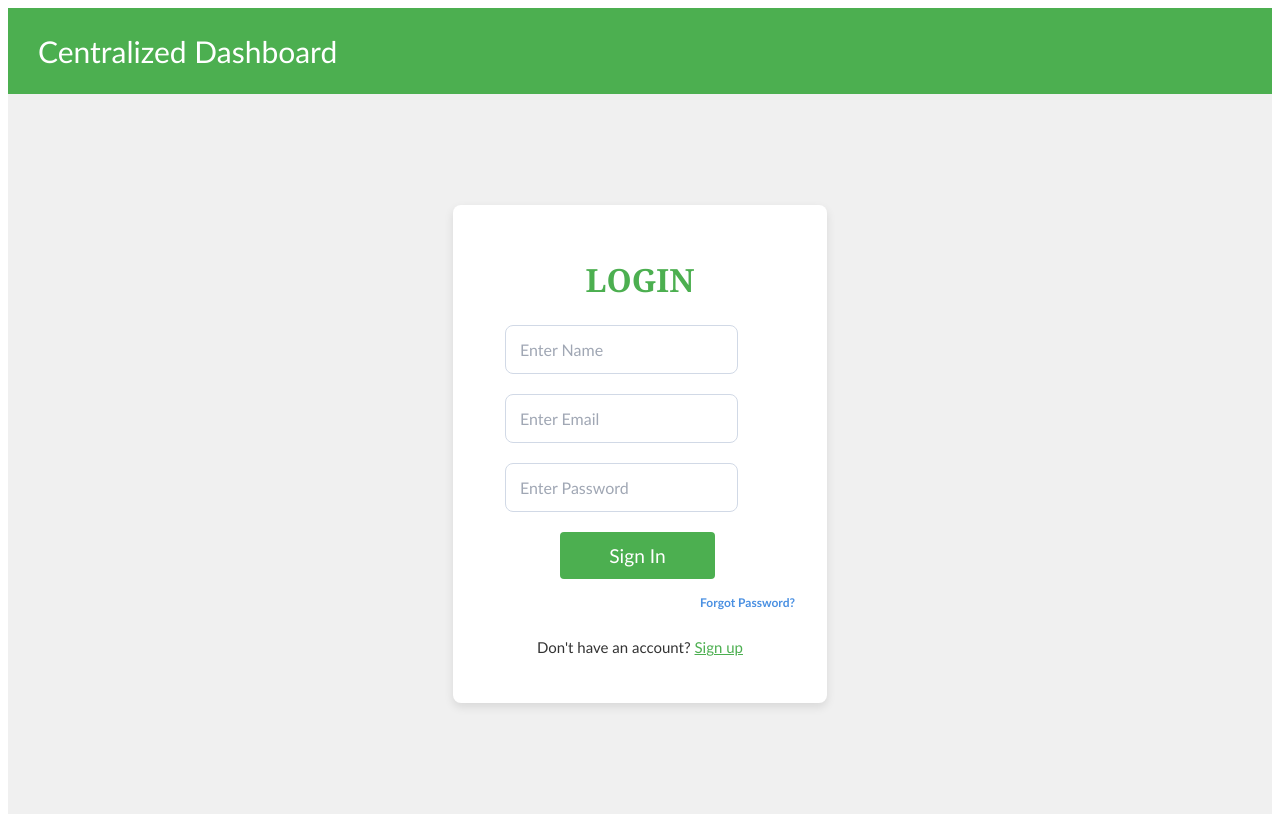
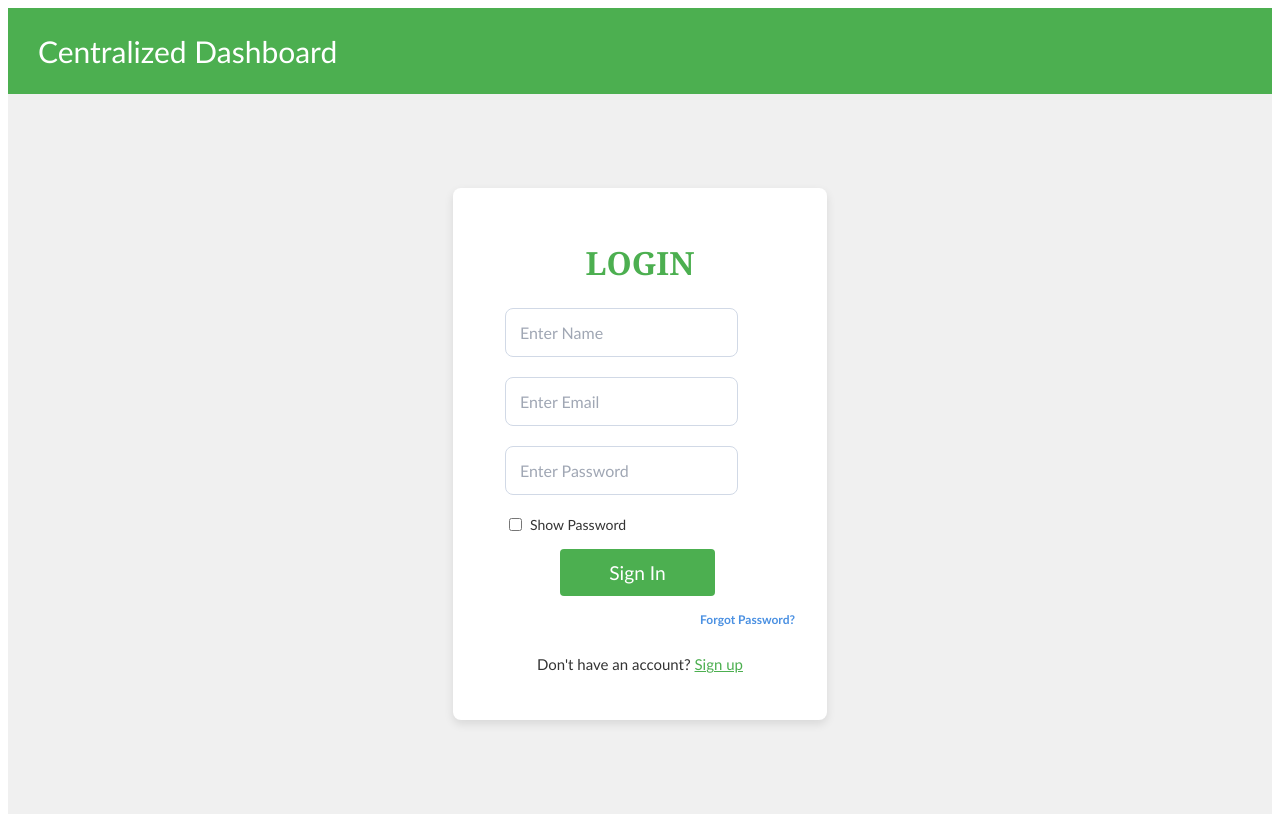
Before and after one commit to Institute-of-Automation-Research-Eng/Centralized_Dashboard, a React (Vite) app in the folder client/: page / in a window 1280 px wide. Built offline with nearby package versions, Linux system fonts and the light colour scheme.

Commit message:
added show password feature

```diff
--- a/client/src/components/Login/Login.css
+++ b/client/src/components/Login/Login.css
@@ -101,3 +101,16 @@
     color: #357ab8; /* Darker shade on hover */
     text-decoration: underline;
   }
+
+  .show-password {
+    display: flex;
+    align-items: center;
+    margin-left: 20px;
+    font-size: 14px;
+    color: #333;
+    margin-bottom: 15px;
+  }
+
+  .show-password input {
+    margin-right: 8px;
+  }
--- a/client/src/components/Login/Login.jsx
+++ b/client/src/components/Login/Login.jsx
@@ -7,6 +7,7 @@
   const [userName, setUserName] = useState(''); // State for user name
   const [email, setEmail] = useState('');
   const [password, setPassword] = useState('');
+  const [showPassword, setShowPassword] = useState(false);
   const [errors, setErrors] = useState({ email: '', password: '', userName: '', general: '' });
   const [loading, setLoading] = useState(false);
   const navigate = useNavigate();
@@ -102,13 +103,24 @@
         {/* Password Input */}
         <div className="form-group">
           <input
-            type="password"
+            type={showPassword ? "text" : "password"}
             placeholder="Enter Password"
             value={password}
             onChange={(e) => setPassword(e.target.value)}
             aria-label="Password"
           />
           {errors.password && <span className="error">{errors.password}</span>}
+        </div>
+
+         {/* Show Password Checkbox */}
+         <div className="show-password">
+          <input
+            type="checkbox"
+            id="showPassword"
+            checked={showPassword}
+            onChange={() => setShowPassword((showPassword) => !showPassword)}
+          />
+          <label htmlFor="showPassword">Show Password</label>
         </div>
 
         <button type="submit" disabled={loading}>
--- a/client/src/components/Signup/Signup.css
+++ b/client/src/components/Signup/Signup.css
@@ -83,3 +83,16 @@
 .login-link span:hover {
     color: #45a049;
 }
+
+.show-password {
+    display: flex;
+    align-items: center;
+    margin-left: 20px;
+    font-size: 14px;
+    color: #333;
+    margin-bottom: 15px;
+  }
+
+  .show-password input {
+    margin-right: 8px;
+  }
--- a/client/src/components/Signup/Signup.jsx
+++ b/client/src/components/Signup/Signup.jsx
@@ -8,6 +8,7 @@
   const [email, setEmail] = useState('');
   const [password, setPassword] = useState('');
   const [confirmPassword, setConfirmPassword] = useState('');
+  const [showPassword, setShowPassword] = useState(false);
   const [errors, setErrors] = useState({ userName: '', email: '', password: '', confirmPassword: '', general: '' });
   const [loading, setLoading] = useState(false);
   const navigate = useNavigate();
@@ -82,7 +83,7 @@
         {/* Password Input */}
         <div className="form-group">
           <input
-            type="password"
+            type={showPassword ? "text" : "password"}
             placeholder="Enter Password"
             value={password}
             onChange={(e) => setPassword(e.target.value)}
@@ -94,13 +95,24 @@
         {/* Confirm Password Input */}
         <div className="form-group">
           <input
-            type="password"
+            type={showPassword ? "text" : "password"}
             placeholder="Confirm Password"
             value={confirmPassword}
             onChange={(e) => setConfirmPassword(e.target.value)}
             aria-label="Confirm Password"
           />
           {errors.confirmPassword && <span className="error">{errors.confirmPassword}</span>}
+        </div>
+
+         {/* Show Password Checkbox */}
+         <div className="show-password">
+          <input
+            type="checkbox"
+            id="showPassword"
+            checked={showPassword}
+            onChange={() => setShowPassword((showPassword) => !showPassword)}
+          />
+          <label htmlFor="showPassword">Show Password</label>
         </div>
 
         <button type="submit" disabled={loading}>
```
